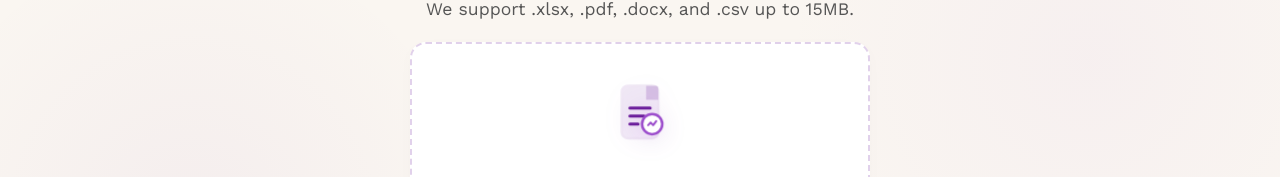
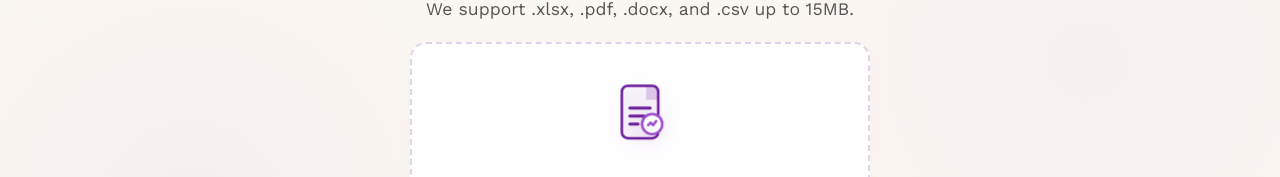
Before and after one commit to bhargav-Q/Visualizer, a React (Vite) app in the folder frontend/: page / in a window 1280 px wide. Shown: the part 180-357 px from the top of the page. Built offline with nearby package versions, Linux system fonts and the light colour scheme.

Commit message:
style(svg): flip file icon appearance to be light in dark mode and dark in light mode

```diff
--- a/frontend/src/components/FileUpload.jsx
+++ b/frontend/src/components/FileUpload.jsx
@@ -114,19 +114,13 @@ const FileUpload = ({ onFileSelect }) => {
           <div className="upload-content">
             <div className="icon-wrapper pulse-animation">
               <svg width="64" height="64" viewBox="0 0 64 64" fill="none" xmlns="http://www.w3.org/2000/svg">
-                <rect x="14" y="6" width="36" height="52" rx="6" fill="url(#brandGrad)" opacity="0.1" stroke="var(--brand-purple)" strokeWidth="2.5" />
-                <path d="M34 6H48C49.1046 6 50 6.89543 50 8V20H38V6H34Z" fill="var(--brand-purple)" opacity="0.2" />
-                <line x1="22" y1="28" x2="42" y2="28" stroke="var(--brand-purple)" strokeWidth="3" strokeLinecap="round" />
-                <line x1="22" y1="36" x2="36" y2="36" stroke="var(--brand-purple)" strokeWidth="3" strokeLinecap="round" />
-                <line x1="22" y1="44" x2="30" y2="44" stroke="var(--brand-purple)" strokeWidth="3" strokeLinecap="round" />
-                <circle cx="44" cy="44" r="10" fill="var(--bg-card)" stroke="var(--brand-purple-accent)" strokeWidth="2.5" />
-                <path d="M40 45L42.5 42.5L45 45L48 41" stroke="var(--brand-purple-accent)" strokeWidth="2" strokeLinecap="round" strokeLinejoin="round" />
-                <defs>
-                  <linearGradient id="brandGrad" x1="14" y1="6" x2="50" y2="58" gradientUnits="userSpaceOnUse">
-                    <stop stopColor="var(--brand-purple)" />
-                    <stop offset="1" stopColor="var(--brand-purple-accent)" />
-                  </linearGradient>
-                </defs>
+                <rect x="14" y="6" width="36" height="52" rx="6" fill="var(--svg-doc-bg)" stroke="var(--svg-doc-border)" strokeWidth="2.5" />
+                <path d="M34 6H48C49.1046 6 50 6.89543 50 8V20H38V6H34Z" fill="var(--svg-doc-border)" opacity="0.2" />
+                <line x1="22" y1="28" x2="42" y2="28" stroke="var(--svg-doc-lines)" strokeWidth="3" strokeLinecap="round" />
+                <line x1="22" y1="36" x2="36" y2="36" stroke="var(--svg-doc-lines)" strokeWidth="3" strokeLinecap="round" />
+                <line x1="22" y1="44" x2="30" y2="44" stroke="var(--svg-doc-lines)" strokeWidth="3" strokeLinecap="round" />
+                <circle cx="44" cy="44" r="10" fill="var(--svg-badge-circle)" stroke="var(--svg-badge-border)" strokeWidth="2.5" />
+                <path d="M40 45L42.5 42.5L45 45L48 41" stroke="var(--svg-badge-check)" strokeWidth="2.5" strokeLinecap="round" strokeLinejoin="round" />
               </svg>
             </div>
             <h3>Drag & Drop your file here</h3>
--- a/frontend/src/index.css
+++ b/frontend/src/index.css
@@ -46,6 +46,14 @@
   /* Body radial backgrounds */
   --radial-1: rgba(106, 27, 154, 0.04);
   --radial-2: rgba(156, 77, 204, 0.04);
+
+  /* SVG Custom Themes - Dark in bright background */
+  --svg-doc-border: #6a1b9a;
+  --svg-doc-bg: rgba(106, 27, 154, 0.04);
+  --svg-doc-lines: #6a1b9a;
+  --svg-badge-circle: #ffffff;
+  --svg-badge-border: #9c4dcc;
+  --svg-badge-check: #9c4dcc;
 }
 
 /* Dark theme overrides */
@@ -87,6 +95,14 @@
 
   --radial-1: rgba(168, 85, 247, 0.15);
   --radial-2: rgba(106, 27, 154, 0.15);
+
+  /* SVG Custom Themes - Light in dark background */
+  --svg-doc-border: #ffffff;
+  --svg-doc-bg: rgba(255, 255, 255, 0.12);
+  --svg-doc-lines: #ffffff;
+  --svg-badge-circle: #ffffff;
+  --svg-badge-border: #ffffff;
+  --svg-badge-check: #6a1b9a;
 }
 
 /* Fallback Font Configuration for Work Sans and Newsreader to avoid CLS */
```
